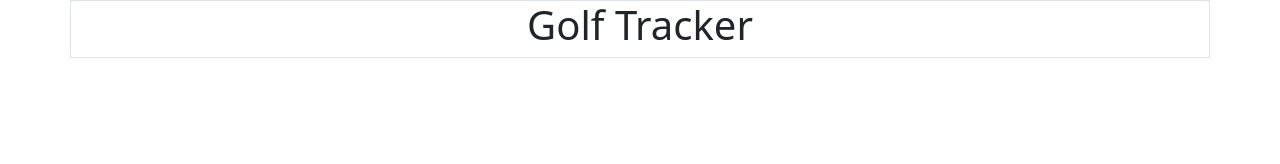
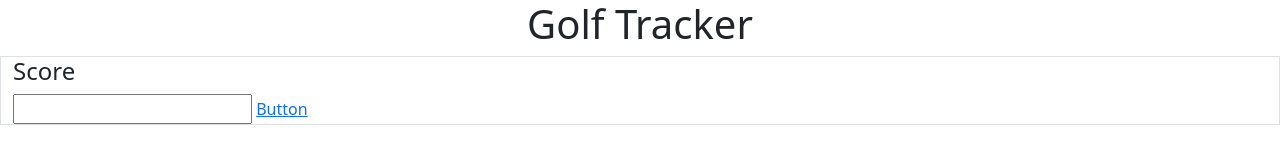
Before and after one commit to thezman88/Golf-Tracker, a plain HTML site: page index.html in a window 1280 px wide. Drawn offline with nearby package versions, Linux system fonts and the light colour scheme.

Commit message:
added score section

```diff
--- a/index.html
+++ b/index.html
@@ -7,8 +7,21 @@
     <title>Golf Tracker</title>
     <link href="https://cdn.jsdelivr.net/npm/bootstrap@5.1.0/dist/css/bootstrap.min.css" rel="stylesheet" integrity="sha384-KyZXEAg3QhqLMpG8r+8fhAXLRk2vvoC2f3B09zVXn8CA5QIVfZOJ3BCsw2P0p/We" crossorigin="anonymous"></head>
 <body>
-    <div class="container text-center border">
-       <h1>Golf Tracker</h1>
+    <div class="container-fluid text-center">
+        <div class="row">
+            <div class="col">
+                <h1>Golf Tracker</h1>
+            </div>
+        </div>
+    </div>
+    <div class="container-fluid border">
+        <div class="row">
+            <div class="col">
+                <h4>Score</h4>
+                <input type="text">
+                <a href="">Button</a>
+            </div>
+        </div>
     </div>
     <script src=""></script>
     <script src="https://cdn.jsdelivr.net/npm/@popperjs/core@2.9.3/dist/umd/popper.min.js" integrity="sha384-eMNCOe7tC1doHpGoWe/6oMVemdAVTMs2xqW4mwXrXsW0L84Iytr2wi5v2QjrP/xp" crossorigin="anonymous"></script>
```
